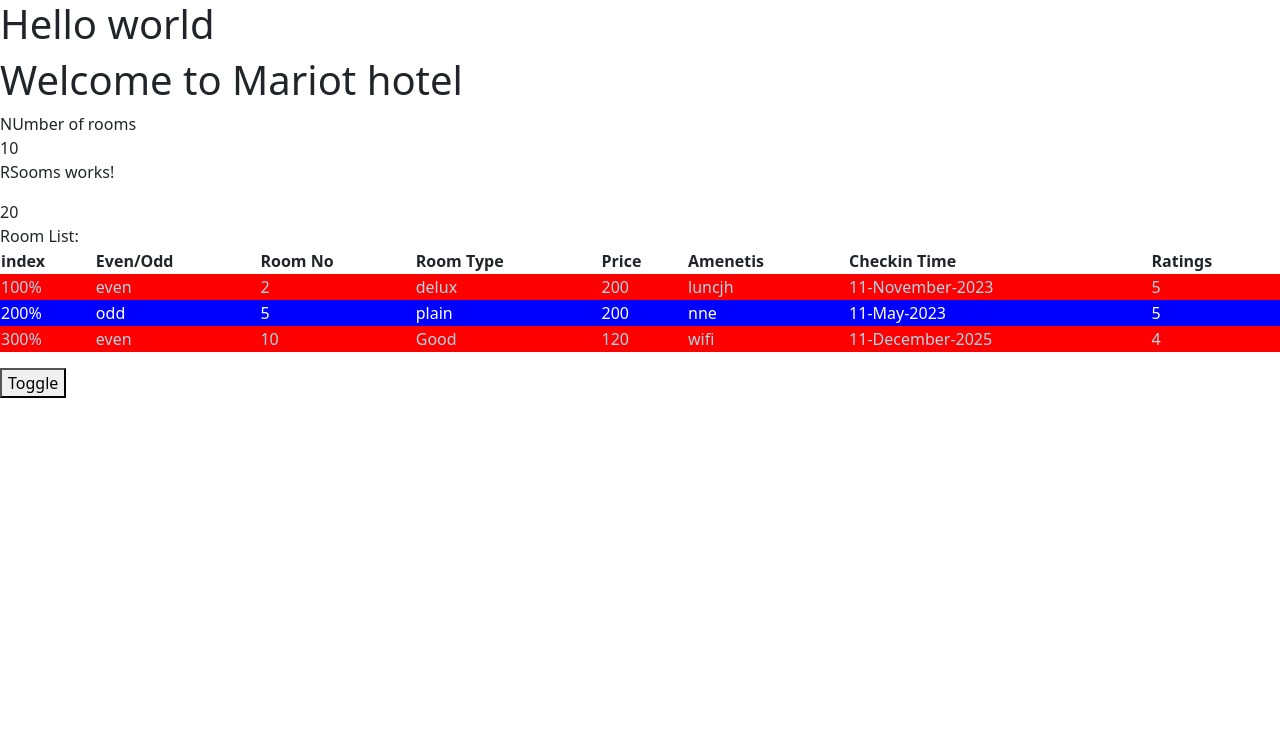
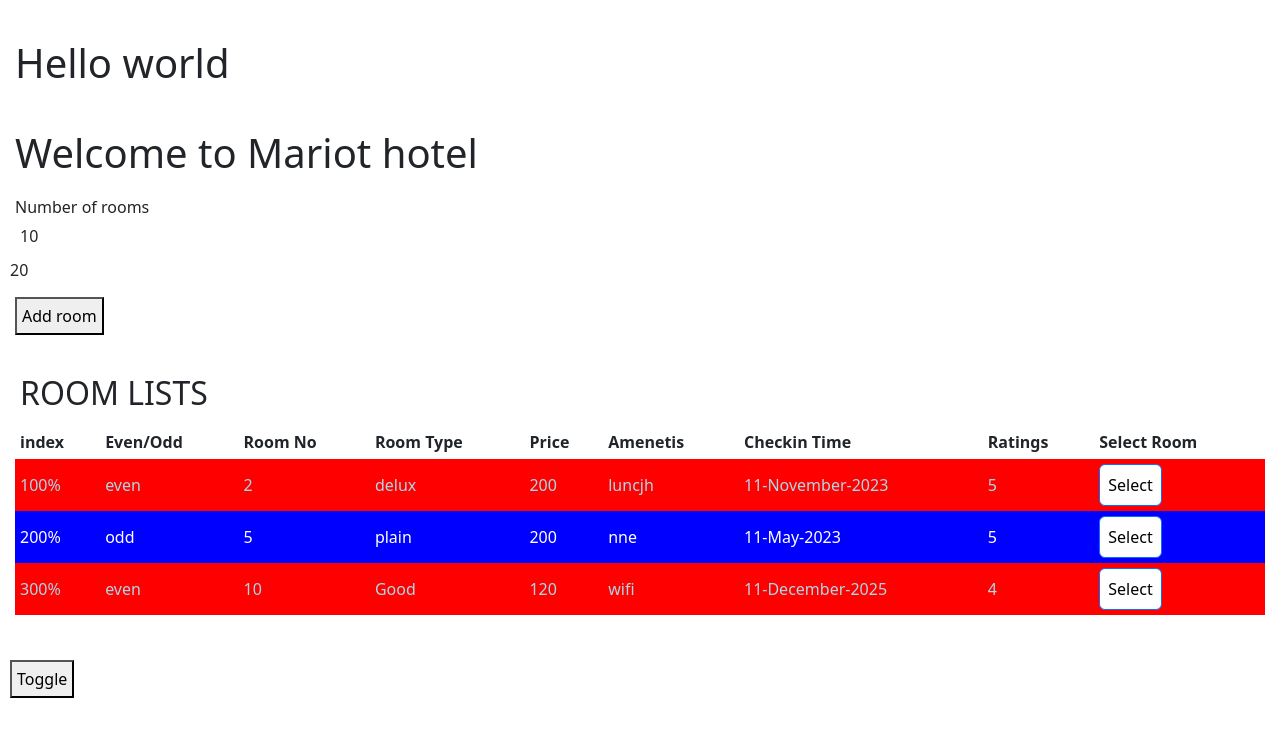
Before and after one commit to ArnoldRamodike/hotelinventoryapp, an Angular app: page / in a window 1280 px wide. Shown: the top 736 px of the page. Built offline with nearby package versions, Linux system fonts and the light colour scheme.

Commit message:
Implementing the Life Cycle hooks : ngs

```diff
--- a/src/app/rooms/room-list/room-list.component.html
+++ b/src/app/rooms/room-list/room-list.component.html
@@ -1,4 +1,4 @@
-Room List:
+ <h2>{{title}} </h2>
 
 <table class="table">
 <tr>
@@ -10,6 +10,7 @@
 <th>Amenetis</th>
 <th>Checkin Time</th>
 <th>Ratings</th>
+<th>Select Room</th>
 </tr>
 
 <tr [ngClass]="e ? 'evn' : 'odd'"
@@ -22,6 +23,11 @@
     <td>{{ room.ameneties }}</td>
     <td>{{ room.checkoutTime  | date : 'dd-MMMM-YYYY'}}</td>
     <td>{{room.rating | number : '1.0-0' }}</td>
+    <td>
+        <button class="btn btn-primary" (click)="selectRoom(room)">
+            Select
+        </button>
+    </td>
 
 </tr>
 </table>
--- a/src/app/rooms/room-list/room-list.component.ts
+++ b/src/app/rooms/room-list/room-list.component.ts
@@ -1,4 +1,4 @@
-import { Component, Input, OnInit } from '@angular/core';
+import { ChangeDetectionStrategy, Component, EventEmitter, Input, OnChanges, OnInit, Output, SimpleChanges } from '@angular/core';
 import { RoomList } from '../rooms';
 import { CommonModule } from '@angular/common';
 
@@ -7,15 +7,29 @@
   standalone: true,
   imports: [CommonModule],
   templateUrl: './room-list.component.html',
-  styleUrl: './room-list.component.css'
+  styleUrl: './room-list.component.css',
+  changeDetection: ChangeDetectionStrategy.OnPush
 })
-export class RoomListComponent implements OnInit {
+export class RoomListComponent implements OnInit, OnChanges {
 
   @Input() rooms: RoomList[]  = [];
 
+  @Input() title: string = "";
+
+  @Output() selectedRoom = new EventEmitter<RoomList>();
+
   constructor() {}
 
-  ngOnInit(): void {
+  ngOnInit(): void {}
+
+  ngOnChanges(changes: SimpleChanges): void {
+   if (changes['title']) {
+    this.title = changes['title'].currentValue.toUpperCase();
+   }
 
   }
+
+  selectRoom(room: RoomList){
+    this.selectedRoom.emit(room);
+  }
 }
--- a/src/app/rooms/rooms.component.html
+++ b/src/app/rooms/rooms.component.html
@@ -1,16 +1,23 @@
 
 <h1>Welcome to {{hotelName}}</h1>
 <div [hidden]="hidrooms">
-    NUmber of rooms
+    Number of rooms
     <div [innerText]="numberOfRoom"></div>
-    <p>RSooms works!</p>
 </div>
 <!-- {{roomLists |json}} -->
 
 {{rooms.totalRooms ?? "No rooms"}}
 
+<div class="" *ngIf="selectRoom">
+    {{selectRoom  | json}}
+</div>
+
+<div class="">
+    <button (click)="addRoom()">Add room</button>
+</div>
+
 <div  *ngIf="rooms.totalRooms! > 0">
-  <app-room-list [rooms] = "roomLists"></app-room-list>
+  <app-room-list [rooms] = "roomLists" (selectedRoom)="selectRoom($event)" [title]="title"></app-room-list>
 </div>
 
 <button (click)="toggle()">Toggle</button>
--- a/src/app/rooms/rooms.component.ts
+++ b/src/app/rooms/rooms.component.ts
@@ -20,6 +20,8 @@
     bookedRooms: 5,
     totalRooms: 20
   }
+
+  selectedRoom! : RoomList;
 
   roomLists : RoomList[] = [
 
@@ -65,9 +67,29 @@
   }
 
   hidrooms =false;
-
+  title = "Room Lists"
   toggle(){
     this.hidrooms = !this.hidrooms;
+    this.title = "Room Changed"
+  }
 
+  selectRoom(room: RoomList){
+    this.selectedRoom = room;
+  }
+
+  addRoom() {
+    const room: RoomList = {
+      roomNumber: 7,
+      roomType: "mountain",
+      ameneties: "pets",
+      price: 200,
+      photos: "https://images.unsplash.com/photo-1722232581651-d87e4099561b?w=500&auto=format&fit=crop&q=60&ixlib=rb-4.0.3&ixid=M3wxMjA3fDB8MHxmZWF0dXJlZC1waG90b3MtZmVlZHwzfHx8ZW58MHx8fHx8",
+      checkinTime: new Date("26-aug-2024"),
+      checkoutTime: new Date( "21-nov-2023"),
+        rating: 2.5
+    };
+
+    // this.roomLists.push(room);
+    this.roomLists = [...this.roomLists, room]
   }
 }
--- a/src/styles.css
+++ b/src/styles.css
@@ -1,5 +1,7 @@
 /* You can add global styles to this file, and also import other style files */
-
+*{
+    padding: 5px;
+}
 .evn{
     background-color: red;
     color: lightblue;
```
